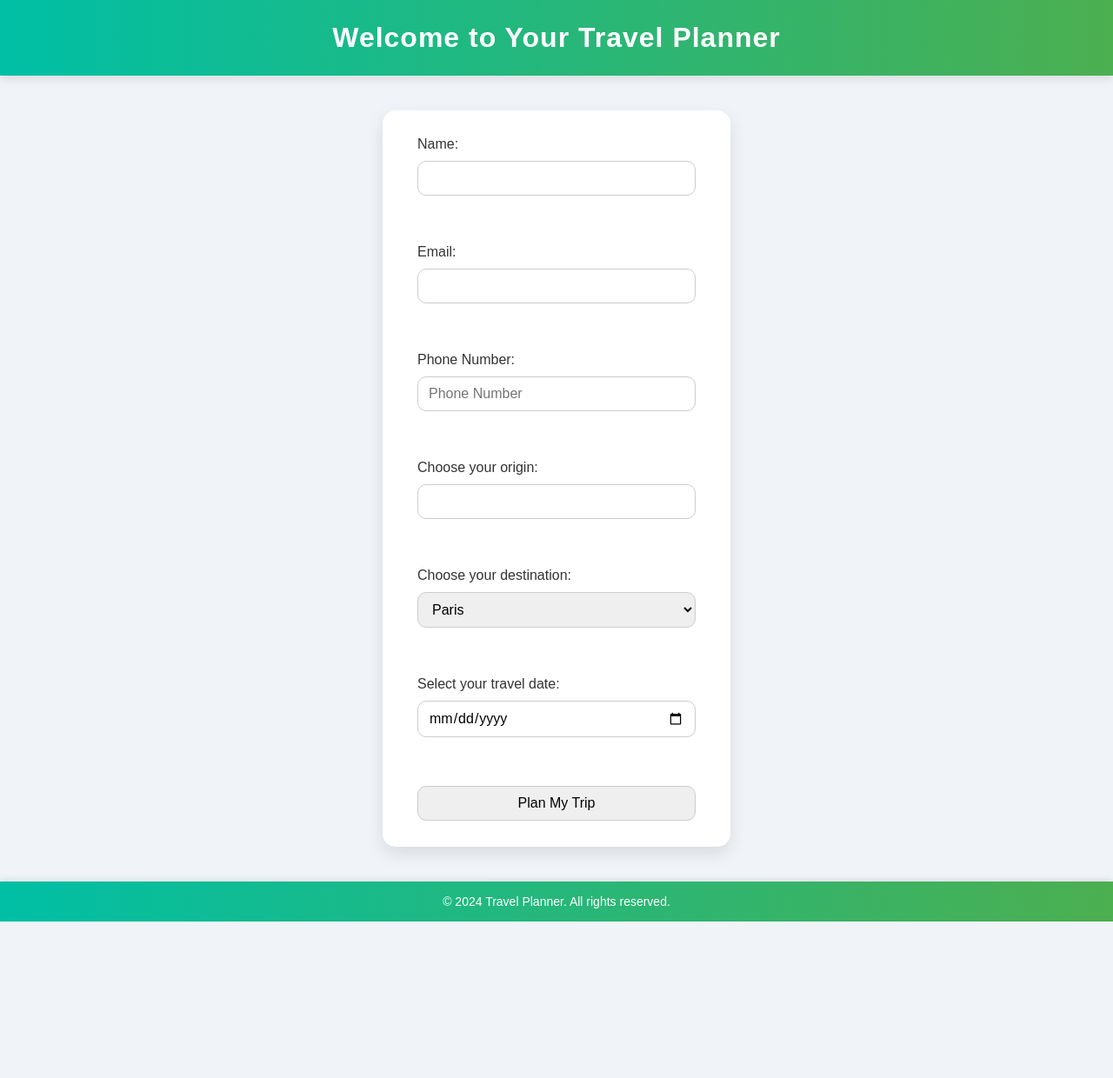
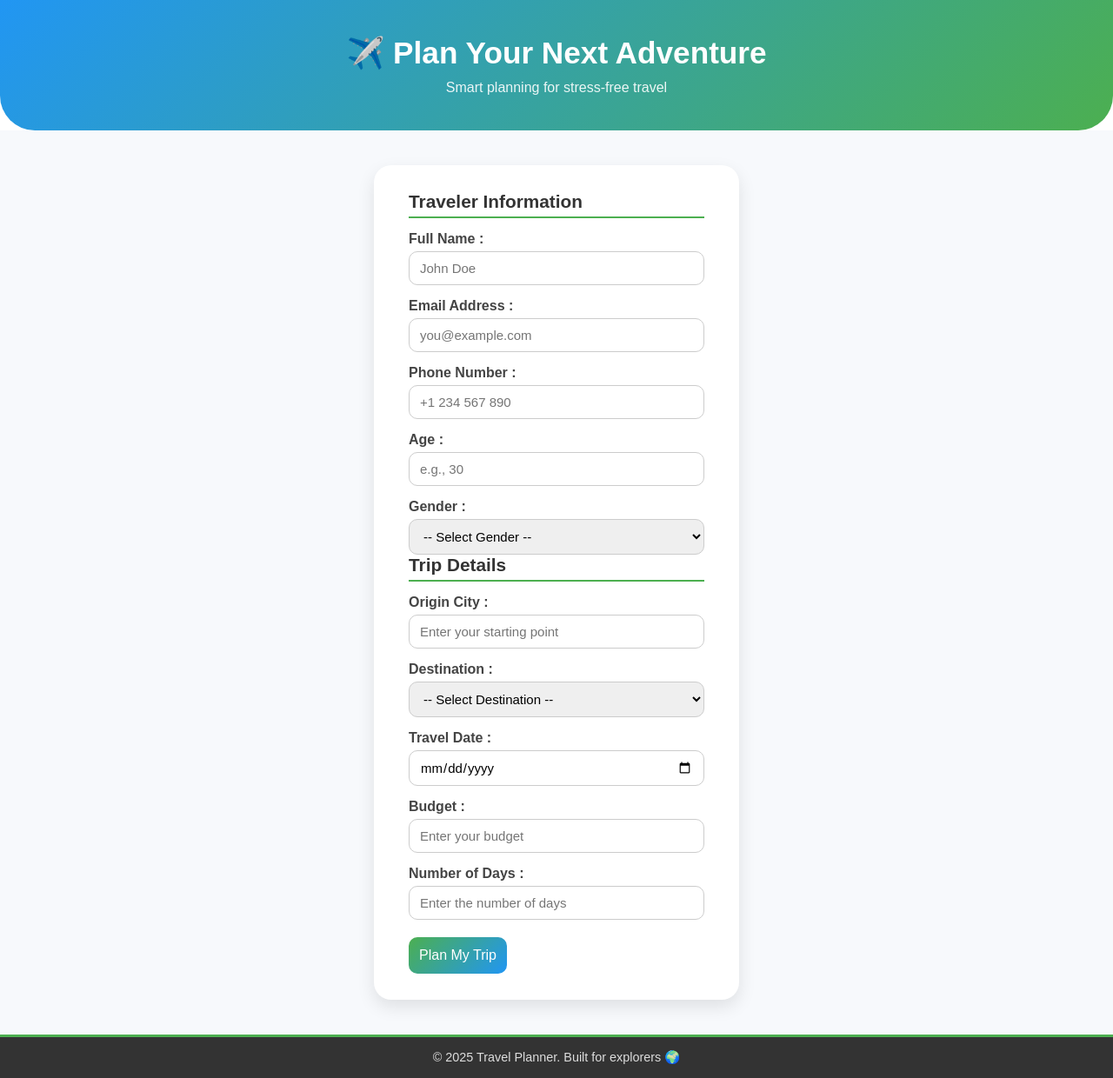
Before and after one commit to mihad-khadem/php_travel_planner, a PHP site: page /index.html in a window 1280 px wide. Shown: the whole page at 87% size. Before the commit the page ends 1060 px from the top, so only its background shows below. Run offline with PHP 8.4, Linux system fonts and the light colour scheme.

Commit message:
polished UI

```diff
--- a/index.html
+++ b/index.html
@@ -7,27 +7,73 @@
     <link rel="stylesheet" href="style.css" />
   </head>
   <body>
-    <div class="header">
-      <h1>Welcome to Your Travel Planner</h1>
-    </div>
-    <div class="container">
-      <form action="index.php">
-        <!-- user information -->
-        <label for="name">Name:</label>
-        <input type="text" id="name" name="name" required />
-        <br /><br />
-        <label for="email">Email:</label>
-        <input type="email" id="email" name="email" required />
-        <br /><br />
-        <label for="phone">Phone Number:</label>
-        <input type="text" id="phone" name="phone" placeholder="Phone Number" />
-        <br /><br />
-        <!-- trip details -->
-        <label for="origin">Choose your origin:</label>
-        <input type="text" id="origin" name="origin" />
-        <br /><br />
-        <label for="destination">Choose your destination:</label>
-        <select id="destination" name="destination">
+    <header class="header">
+      <h1>✈️ Plan Your Next Adventure</h1>
+      <p class="subtitle">Smart planning for stress-free travel</p>
+    </header>
+
+    <main class="container">
+      <form action="index.php" method="GET" class="travel-form">
+        <h2>Traveler Information</h2>
+
+        <label for="name">Full Name :</label>
+        <input
+          type="text"
+          id="name"
+          name="name"
+          placeholder="John Doe"
+          required
+        />
+
+        <label for="email">Email Address : </label>
+        <input
+          type="email"
+          id="email"
+          name="email"
+          placeholder="you@example.com"
+          required
+        />
+
+        <label for="phone">Phone Number : </label>
+        <input
+          type="tel"
+          id="phone"
+          name="phone"
+          placeholder="+1 234 567 890"
+        />
+        <br />
+        <!-- age and gender -->
+        <label for="age">Age :</label>
+        <input
+          type="number"
+          id="age"
+          name="age"
+          placeholder="e.g., 30"
+          min="0"
+          required
+        />
+        <label for="gender">Gender :</label>
+        <select id="gender" name="gender" required>
+          <option value="">-- Select Gender --</option>
+          <option value="male">Male</option>
+          <option value="female">Female</option>
+          <option value="other">Other</option>
+        </select>
+
+        <h2>Trip Details</h2>
+
+        <label for="origin">Origin City :</label>
+        <input
+          type="text"
+          id="origin"
+          name="origin"
+          placeholder="Enter your starting point"
+          required
+        />
+
+        <label for="destination">Destination :</label>
+        <select id="destination" name="destination" required>
+          <option value="">-- Select Destination --</option>
           <option value="paris">Paris</option>
           <option value="newyork">New York</option>
           <option value="tokyo">Tokyo</option>
@@ -35,22 +81,38 @@
           <option value="singapore">Singapore</option>
           <option value="mumbai">Mumbai</option>
           <option value="beijing">Beijing</option>
-          <option value="tokyo">Tokyo</option>
-          <option value="sydney">Sydney</option>
-          <option value="singapore">Singapore</option>
+        </select>
 
-          <option value="mumbai">Mumbai</option>
-        </select>
-        <br /><br />
-        <label for="date">Select your travel date:</label>
-        <input type="date" id="date" name="date" />
-        <br /><br />
-        <input type="submit" value="Plan My Trip" />
+        <label for="date">Travel Date :</label>
+        <input type="date" id="date" name="date" required />
+
+        <label for="budget">Budget :</label>
+        <input
+          type="number"
+          id="budget"
+          name="budget"
+          placeholder="Enter your budget"
+          required
+        />
+
+        <!-- no of days -->
+        <label for="days">Number of Days :</label>
+        <input
+          type="number"
+          id="days"
+          name="days"
+          placeholder="Enter the number of days"
+          required
+        />
+
+        <button type="submit" class="btn">Plan My Trip</button>
       </form>
-    </div>
-    <div class="footer">
-      <p>&copy; 2024 Travel Planner. All rights reserved.</p>
-    </div>
+    </main>
+
+    <footer class="footer">
+      <p>&copy; 2025 Travel Planner. Built for explorers 🌍</p>
+    </footer>
+
     <script src="index.js"></script>
   </body>
 </html>
--- a/style.css
+++ b/style.css
@@ -1,94 +1,98 @@
-/* GLOBAL RESET */
+/* Reset */
 * {
   margin: 0;
   padding: 0;
   box-sizing: border-box;
-  font-family: "Poppins", sans-serif;
+  font-family: "Poppins", Arial, sans-serif;
 }
 
-/* BODY */
-body {
-  background: #f0f4f8;
-  color: #333;
-  display: flex;
-  flex-direction: column;
-  min-height: 100vh;
+/* Header */
+.header {
+  background: linear-gradient(135deg, #2196f3, #4caf50);
+  color: #fff;
+  text-align: center;
+  padding: 40px 20px;
+  border-radius: 0 0 40px 40px;
+}
+.header h1 {
+  font-size: 2.2rem;
+  margin-bottom: 10px;
+}
+.header .subtitle {
+  font-size: 1rem;
+  opacity: 0.9;
 }
 
-/* HEADER */
-.header {
-  background: linear-gradient(90deg, #00bfa5, #4caf50);
-  color: #fff;
-  padding: 25px;
-  text-align: center;
-  box-shadow: 0 4px 10px rgba(0, 0, 0, 0.1);
-  letter-spacing: 1px;
+/* Main Container */
+.container {
+  min-height: 80vh;
+  cursor: pointer;
+  display: flex;
+  align-items: center;
+  justify-content: center;
+  background: #f7f9fc;
+  padding: 40px 20px;
 }
 
-/* CONTAINER */
-.container {
-  flex: 1;
-  padding: 40px 20px;
-  display: flex;
-  flex-direction: column;
-  align-items: center;
-  justify-content: flex-start;
+/* Form */
+.travel-form {
+  background: #fff;
+  padding: 30px 40px;
+  border-radius: 20px;
+  box-shadow: 0 8px 20px rgba(0, 0, 0, 0.1);
+  width: 100%;
+  max-width: 420px;
+}
+.travel-form h2 {
+  color: #333;
+  margin-bottom: 15px;
+  font-size: 1.3rem;
+  border-bottom: 2px solid #4caf50;
+  padding-bottom: 5px;
+}
+.travel-form label {
+  display: block;
+  margin-top: 15px;
+  font-weight: 600;
+  color: #444;
+}
+.travel-form input,
+.travel-form select {
+  width: 100%;
+  padding: 10px 12px;
+  margin-top: 5px;
+  border: 1px solid #ccc;
+  border-radius: 10px;
+  font-size: 15px;
+  transition: 0.3s;
+}
+.travel-form input:focus,
+.travel-form select:focus {
+  border-color: #4caf50;
+  outline: none;
+  box-shadow: 0 0 4px rgba(76, 175, 80, 0.4);
+}
+.btn {
+  background: linear-gradient(135deg, #4caf50, #2196f3);
+  color: white;
+  border: none;
+  border-radius: 10px;
+  padding: 12px;
+  font-size: 16px;
+  margin-top: 20px;
+  cursor: pointer;
+  transition: 0.3s;
+}
+.btn:hover {
+  background: linear-gradient(135deg, #43a047, #1976d2);
 }
 
-/* FORM */
-.container form {
-  background: #fff;
-  border-radius: 15px;
-  padding: 30px 40px;
-  box-shadow: 0 8px 20px rgba(0, 0, 0, 0.1);
-  width: 100%;
-  max-width: 400px;
-  display: flex;
-  flex-direction: column;
-  gap: 10px;
+/* Footer */
+.footer {
+  background: #333;
+  color: #ddd;
+  text-align: center;
+  padding: 15px 0;
+  font-size: 0.9rem;
+  border-top: 3px solid #4caf50;
 }
-
-/* FORM ELEMENTS */
-.container form input,
-.container form select {
-  padding: 10px 12px;
-  border: 1px solid #ccc;
-  border-radius: 10px;
-  font-size: 16px;
-  transition: all 0.3s ease;
-}
-
-.container form input:focus,
-.container form select:focus {
-  border-color: #00bfa5;
-  box-shadow: 0 0 5px rgba(0, 191, 165, 0.5);
-  outline: none;
-}
-
-/* BUTTON */
-.container form button {
-  padding: 12px;
-  background: linear-gradient(90deg, #00bfa5, #4caf50);
-  color: #fff;
-  font-size: 16px;
-  font-weight: 600;
-  border: none;
-  border-radius: 10px;
-  cursor: pointer;
-  transition: background 0.3s ease, transform 0.2s ease;
-}
-
-.container form button:hover {
-  background: linear-gradient(90deg, #4caf50, #00bfa5);
-  transform: scale(1.02);
-}
-
-/* FOOTER */
-.footer {
-  background: linear-gradient(90deg, #00bfa5, #4caf50);
-  color: white;
-  text-align: center;
-  padding: 15px;
-  font-size: 14px;
-  box-shadow: 0 -2px 8px rgba(0, 0, 0, 0.1);
-}
```
